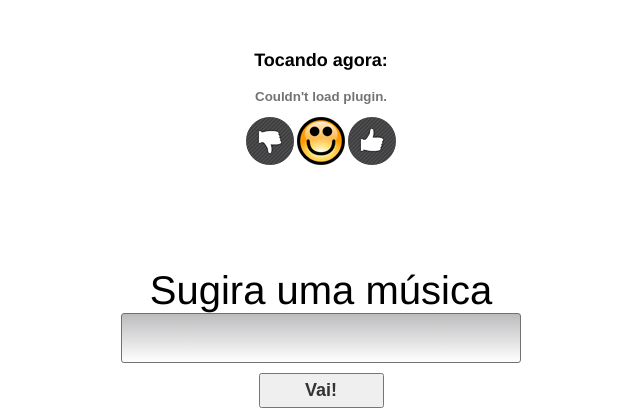
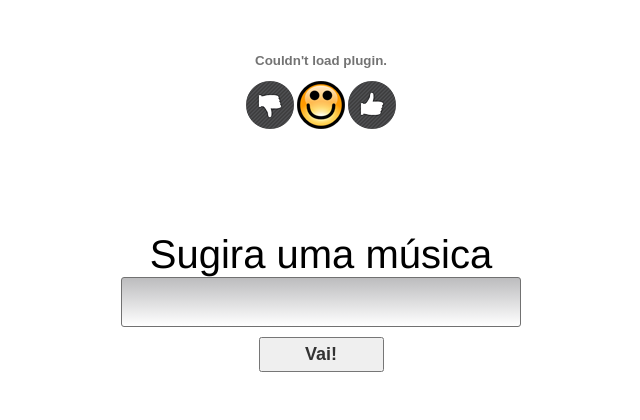
Before and after one commit to abmargb/lsd-radio, a Flask app: page / in a window 1280 px wide. Shown: the part 216-636 px from the top of the page, without its empty margins (319-959 px from the left). Run offline with Flask 2, Linux system fonts and the light colour scheme; parts of the project's set-up code (start-up, migrations or seed data) failed here and were passed over.

Commit message:
Fixes #1.

```diff
--- a/server/templates/index.html
+++ b/server/templates/index.html
@@ -137,7 +137,7 @@
 
 	<div id="main" class="container cleafix">
 
-		<h2>Tocando agora: <div style="display: inline; height: 22px;" id="current-song"/></h2>
+		<h2><div style="display: inline; height: 22px;" id="current-song"/></h2>
 
 		<div id="player">
 		<object classid="clsid:D27CDB6E-AE6D-11cf-96B8-444553540000" width="329" height="21" bgcolor="#FFFFFF">
```
